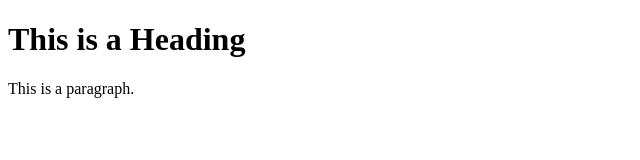
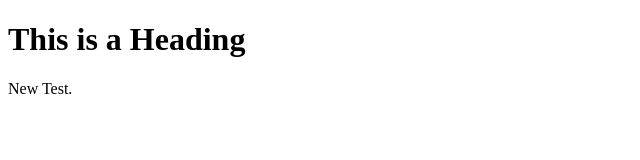
Before and after one commit to halfgrey/SourceTree-Test, a plain HTML site: page index.html in a window 1280 px wide. Shown: the full height of the page, 0-640 px from the left. Drawn offline with Linux system fonts and the light colour scheme.

Commit message:
no message

```diff
--- a/index.html
+++ b/index.html
@@ -6,7 +6,7 @@
 <body>
 
 <h1>This is a Heading</h1>
-<p>This is a paragraph.</p>
+<p>New Test.</p>
 
 </body>
 </html>
```
